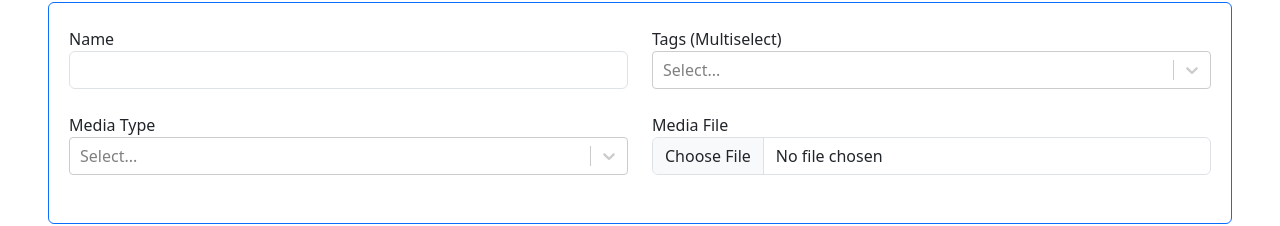
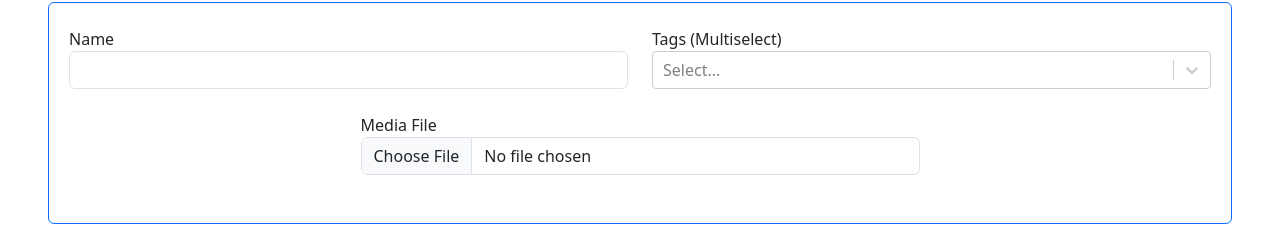
Before and after one commit to NowakNick/barbenheimer, a React (Create React App) app in the folder frontend/: page /create in a window 1280 px wide. Shown: the part 143-369 px from the top of the page. Built offline with nearby package versions, Linux system fonts and the light colour scheme.

Commit message:
changed some stuff in the frontend

```diff
--- a/frontend/src/axios.js
+++ b/frontend/src/axios.js
@@ -7,7 +7,7 @@ const dev = false; // false -> uses backend calls, true -> uses json-server call
 
 // Get all medias
 export const getMedia = async () => {
-  const res = await axios.get(baseURL + (dev ? "media" : "getMedia"));
+  const res = await axios.get(baseURL + (dev ? "/media" : "/getMedia"));
   return res.data;
 };
 
@@ -15,7 +15,7 @@ export const getMedia = async () => {
 export const getSingleMedia = async ({ params }) => {
   const { id } = params;
   const res = await axios.get(
-    baseURL + (dev ? "media/" : "getSingleMedia/") + id
+    baseURL + (dev ? "/media/" : "/getSingleMedia/") + id
   );
   return res.data;
 };
@@ -23,7 +23,7 @@ export const getSingleMedia = async ({ params }) => {
 // add media
 export const addMedia = async (formData) => {
   const res = await axios.post(
-    baseURL + (dev ? "media" : "addMedia"),
+    baseURL + (dev ? "/media" : "/addMedia"),
     formData
   );
   return res.data;
@@ -32,7 +32,7 @@ export const addMedia = async (formData) => {
 // Delete media
 export const deleteMedia = async (id) => {
   const res = await axios.delete(
-    baseURL + (dev ? "media/" : "deleteMedia/") + id
+    baseURL + (dev ? "/media/" : "/deleteMedia/") + id
   );
   return res.data;
 };
@@ -40,7 +40,7 @@ export const deleteMedia = async (id) => {
 // Update media
 export const updateMedia = async (id, formData) => {
   const res = await axios.patch(
-    baseURL + (dev ? "media/" : "updateMedia/") + id,
+    baseURL + (dev ? "/media/" : "/updateMedia/") + id,
     formData
   );
   return res.data;
--- a/frontend/src/views/Create.jsx
+++ b/frontend/src/views/Create.jsx
@@ -15,21 +15,13 @@ export default function Create() {
     { value: "5", label: "Others" },
   ];
 
-  const typeOptions = [
-    { value: "1", label: "Image" },
-    { value: "2", label: "Video" },
-    { value: "3", label: "Text" },
-    { value: "4", label: "Others" },
-  ];
-
   const [isAlertVisible, setAlertVisible] = useState(false);
   const [name, setName] = useState("");
   const [tags, setTags] = useState([]);
-  const [type, setType] = useState(0);
   const [file, setFile] = useState(null);
 
   async function onCreate() {
-    if (name === "" || tags.length === 0 || type === 0 || !file) {
+    if (name === "" || tags.length === 0 || !file) {
       setAlertVisible(true);
       return;
     } else {
@@ -37,16 +29,20 @@ export default function Create() {
       const formData = new FormData();
 
       // Update the formData object
-      formData.append("file", file);
       formData.append("name", name);
+      formData.append("media", file);
+      formData.append("date", new Date().toString());
       formData.append(
         "tags",
         tags.map((item) => parseInt(item.value, 10))
       );
-      formData.append("media", parseInt(type.value, 10));
 
-      console.log(formData);
+      formData.forEach((key, value) => {
+        console.log(value + ": " + key);
+      });
+
       if (await addMedia(formData)) {
+        console.log("Upload Done!");
         navigate("/");
       } else {
         //TODO: Make warning
@@ -110,20 +106,6 @@ export default function Create() {
         </div>
 
         <div className="col-12 col-md-8 col-xl-6">
-          <label htmlFor="Media Type">Media Type</label>
-          <Select
-            id="mediaType"
-            name="mediaType"
-            options={typeOptions}
-            onChange={(e) => {
-              setType(e);
-            }}
-            required
-            value={type}
-          />
-        </div>
-
-        <div className="col-12 col-md-8 col-xl-6">
           <label htmlFor="mediaFile">Media File</label>
           <input
             className="form-control"
```
